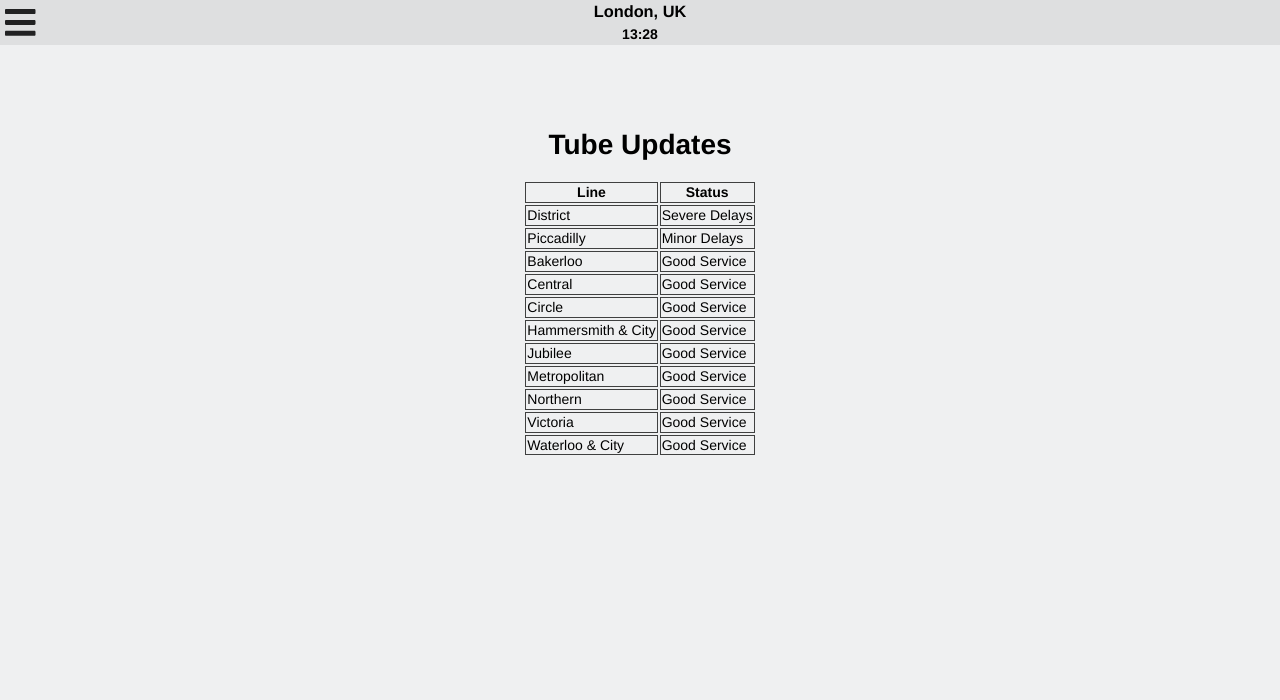
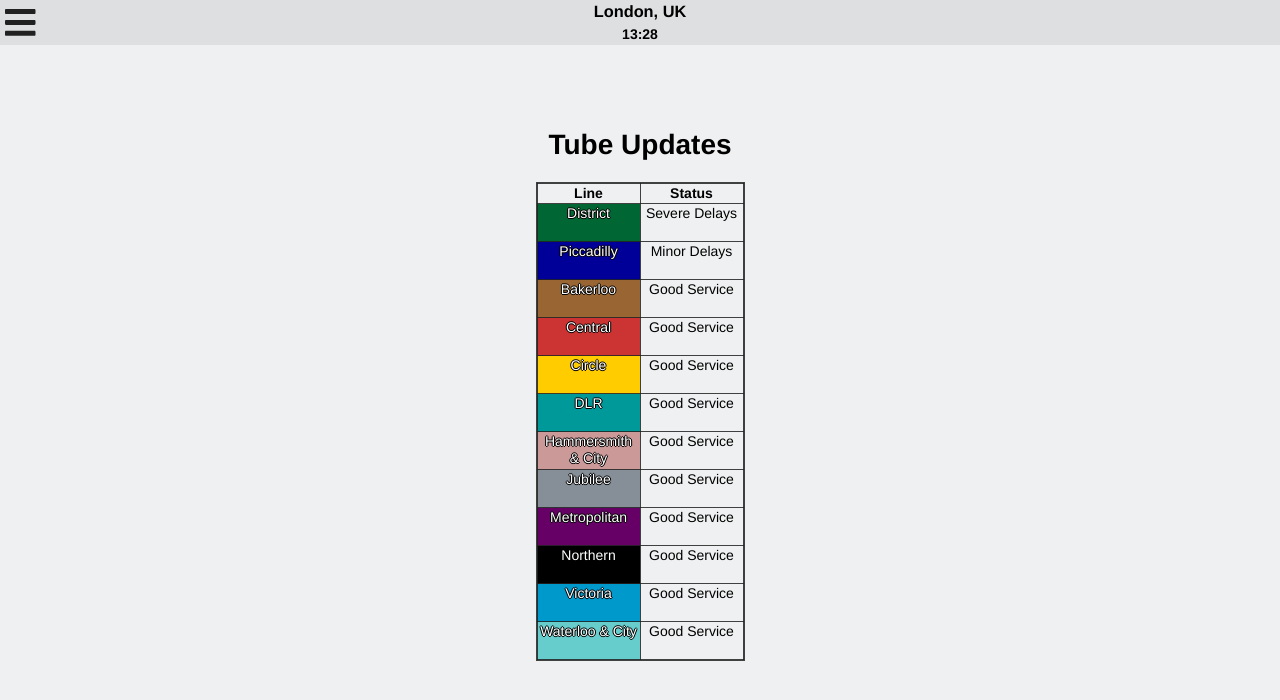
Before and after one commit to raihio/WeatherApp, a React (Create React App) app: page /travel in a window 1280 px wide. Shown: the top 700 px of the page. Built offline with nearby package versions, Linux system fonts and the light colour scheme.

Commit message:
tahmeed is reek

```diff
--- a/src/components/mainPage/index.js
+++ b/src/components/mainPage/index.js
@@ -97,7 +97,7 @@
             <div className="mainDiv">
                 <div id={"current"}>
                     <Skycons
-                        color='white'
+                        color='black'
                         icon={this.state.mainIcon}
                         autoplay={true}
                     />
@@ -107,38 +107,44 @@
                 <div id="tableWrapper">
                     <table>
                         <tr>
+                            <td className="title">Time</td>
+                            <td className="title">Temperature</td>
+                            <td className="title">Atmosphere</td>
+                            </tr>
+                        <tr>
                             <td>{this.state.two.time}</td>
                             <td>{this.state.two.temp}</td>
-                            <td><Skycons color='white' icon={this.state.two.icon} autoplay={true}/></td>
+                            <td><Skycons color='black' icon={this.state.two.icon} autoplay={true}/></td>
                         </tr>
                         <tr>
                             <td>{this.state.four.time}</td>
                             <td>{this.state.four.temp}</td>
-                            <td><Skycons color='white' icon={this.state.four.icon} autoplay={true}/></td>
+                            <td><Skycons color='black' icon={this.state.four.icon} autoplay={true}/></td>
                         </tr>
                         <tr>
                             <td>{this.state.six.time}</td>
                             <td>{this.state.six.temp}</td>
-                            <td><Skycons color='white' icon={this.state.six.icon} autoplay={true}/></td>
+                            <td><Skycons color='black' icon={this.state.six.icon} autoplay={true}/></td>
                         </tr>
                         <tr>
                             <td>{this.state.eight.time}</td>
                             <td>{this.state.eight.temp}</td>
-                            <td><Skycons color='white' icon={this.state.eight.icon} autoplay={true}/></td>
+                            <td><Skycons color='black' icon={this.state.eight.icon} autoplay={true}/></td>
                         </tr>
                         <tr>
                             <td>{this.state.ten.time}</td>
                             <td>{this.state.ten.temp}</td>
-                            <td><Skycons color='white' icon={this.state.ten.icon} autoplay={true}/></td>
+                            <td><Skycons color='black' icon={this.state.ten.icon} autoplay={true}/></td>
                         </tr>
                         <tr>
                             <td>{this.state.twelve.time}</td>
                             <td>{this.state.twelve.temp}</td>
-                            <td><Skycons color='white' icon={this.state.twelve.icon} autoplay={true}/></td>
+                            <td><Skycons color='black' icon={this.state.twelve.icon} autoplay={true}/></td>
                         </tr>
                     </table>
                 </div>
             </div>
+
         )
     }
 }
--- a/src/components/mainPage/style.css
+++ b/src/components/mainPage/style.css
@@ -1,6 +1,14 @@
 #mainDiv {
     margin: 0 auto;
     width: fit-content;
+}
+
+#current{
+    height: 180px;
+}
+
+#tableWrapper{
+    padding-top: 55px;
 }
 
 #tableWrapper table, th, td {
@@ -8,28 +16,22 @@
     border-collapse: collapse;
     margin: 0 auto;
     width: fit-content;
-    height: fit-content;
 }
-
-#current {
-
-}
-
-#tableWrapper tr:nth-child(even) {background-color: rgba(215, 215, 215, 0.85);}
 
 #tableWrapper td {
     text-align: center;
-    padding: 7px;
+    padding: 1px;
     width: 100px;
-    height: 50px;
+    height: 45px;
 }
 
 #farenDiv {
     position: relative;
-    bottom: 43px;
-    left: 120px;
+    left: 59px;
     width: fit-content;
     margin: 0 auto;
+    font-size: 170%;
+    bottom: 65px;
 }
 
 #farenDiv h1 {
@@ -38,10 +40,11 @@
 
 #celsDiv {
     position: relative;
-    right: 120px;
-    bottom: 10px;
+    right: 53px;
     width: fit-content;
     margin: 0 auto;
+    font-size: 170%;
+    bottom: 8px;
 }
 
 #celsDiv h1 {
--- a/src/components/tubeUpdates/index.js
+++ b/src/components/tubeUpdates/index.js
@@ -1,69 +1,76 @@
 import React, {h, Component} from 'react';
+import styles from './styles.css';
+
 
 export default class TubeUpdates extends Component{
     render(){
         return(
             <div align="center">
                 <h1> Tube Updates </h1>
-                <table >
+                <table>
+                    <div id="train">
                     <tr>
                         <th>Line</th>
                         <th>Status</th>
                     </tr>
                     <tr>
-                        <td>District</td>
+                        <td className="District">District</td>
                         <td>Severe Delays</td>
                     </tr>
 
                     <tr>
-                        <td>Piccadilly</td>
+                    <td className="Piccadilly">Piccadilly</td>
                         <td>Minor Delays</td>
                     </tr>
 
                     <tr>
-                        <td>Bakerloo</td>
+                    <td className="Bakerloo">Bakerloo</td>
                         <td>Good Service</td>
                     </tr>
 
                     <tr>
-                        <td>Central</td>
+                    <td className="Central">Central</td>
                         <td>Good Service</td>
                     </tr>
 
                     <tr>
-                        <td>Circle</td>
+                    <td className="Circle">Circle</td>
+                        <td>Good Service</td>
+                    </tr>
+                    <tr>
+                    <td className="DLR">DLR</td>
+                        <td>Good Service</td>
+                    </tr>
+                    <tr>
+                    <td className="Hammersmith">Hammersmith & City</td>
                         <td>Good Service</td>
                     </tr>
 
                     <tr>
-                        <td>Hammersmith & City</td>
+                    <td className="Jubilee">Jubilee</td>
                         <td>Good Service</td>
                     </tr>
 
                     <tr>
-                        <td>Jubilee</td>
+                    <td className="Metropolitan">Metropolitan</td>
                         <td>Good Service</td>
                     </tr>
 
                     <tr>
-                        <td>Metropolitan</td>
+                    <td className="Northern">Northern</td>
                         <td>Good Service</td>
                     </tr>
 
                     <tr>
-                        <td>Northern</td>
+                    <td className="Victoria">Victoria</td>
                         <td>Good Service</td>
                     </tr>
 
                     <tr>
-                        <td >Victoria</td>
+                    <td className="Waterloo">Waterloo & City</td>
                         <td>Good Service</td>
                     </tr>
-
-                    <tr>
-                        <td>Waterloo & City</td>
-                        <td>Good Service</td>
-                    </tr>
+                    </div>
                 </table>
             </div>
 
--- /dev/null
+++ b/src/components/tubeUpdates/styles.css
@@ -0,0 +1,71 @@
+#train{
+    border: 1px solid rgba(34, 34, 34, 0.85);
+    border-collapse: collapse;
+}
+
+#train td {
+    text-align: center;
+    padding: 1px;
+    width: 100px;
+    height: 35px;
+}
+.Bakerloo{
+    background-color: 	#996633;
+    color: white;
+    text-shadow: 1px 0 0 #000, 0 -1px 0 #000, 0 1px 0 #000, -1px 0 0 #000;
+}
+.Central{
+    background-color: #CC3333;
+    color: white;
+    text-shadow: 1px 0 0 #000, 0 -1px 0 #000, 0 1px 0 #000, -1px 0 0 #000;
+}
+.Circle{
+    background-color: #FFCC00;
+    color: white;
+    text-shadow: 1px 0 0 #000, 0 -1px 0 #000, 0 1px 0 #000, -1px 0 0 #000;
+}
+.District{
+    background-color: #006633;
+    color: white;
+    text-shadow: 1px 0 0 #000, 0 -1px 0 #000, 0 1px 0 #000, -1px 0 0 #000;
+}
+.Hammersmith{
+    background-color: #CC9999;
+    color: white;
+    text-shadow: 1px 0 0 #000, 0 -1px 0 #000, 0 1px 0 #000, -1px 0 0 #000;
+}
+.Jubilee{
+    background-color: #868F98;
+    color: white;
+    text-shadow: 1px 0 0 #000, 0 -1px 0 #000, 0 1px 0 #000, -1px 0 0 #000;
+}
+.Metropolitan{
+    background-color: #660066;
+    color: white;
+    text-shadow: 1px 0 0 #000, 0 -1px 0 #000, 0 1px 0 #000, -1px 0 0 #000;
+}
+.Northern{
+    background-color: #000000;
+    color: white;
+    text-shadow: 1px 0 0 #000, 0 -1px 0 #000, 0 1px 0 #000, -1px 0 0 #000;
+}
+.Piccadilly{
+    background-color: #000099;
+    color: white;
+    text-shadow: 1px 0 0 #000, 0 -1px 0 #000, 0 1px 0 #000, -1px 0 0 #000;
+}
+.Victoria{
+    background-color: #0099CC;
+    color: white;
+    text-shadow: 1px 0 0 #000, 0 -1px 0 #000, 0 1px 0 #000, -1px 0 0 #000;
+}
+.Waterloo{
+    background-color: #66CCCC;
+    color: white;
+    text-shadow: 1px 0 0 #000, 0 -1px 0 #000, 0 1px 0 #000, -1px 0 0 #000;
+}
+.DLR{
+    background-color: #009999;
+    color: white;
+    text-shadow: 1px 0 0 #000, 0 -1px 0 #000, 0 1px 0 #000, -1px 0 0 #000;
+}
--- a/src/components/weeklyWeather/index.js
+++ b/src/components/weeklyWeather/index.js
@@ -92,46 +92,52 @@
             <div className="tableWrap">
                 <table>
                     <tr>
+                        <td className="cell">Day</td>
+                        <td className="cell">Tmperature</td>
+                        <td className="cell">Atmosphere</td>
+                        <td className="cell">Render</td>
+                        </tr>
+                    <tr>
                         <td className="cell">{this.state.one.day}</td>
                         <td className="cell">{this.state.one.temp}</td>
                         <td className="cell">{this.state.one.summary}</td>
-                        <td className="imageCell"><Skycons color='white' icon={this.state.one.icon} autoplay={true}/></td>
+                        <td className="imageCell"><Skycons color='black' icon={this.state.one.icon} autoplay={true}/></td>
                     </tr>
                     <tr>
                         <td className="cell">{this.state.two.day}</td>
                         <td className="cell">{this.state.two.temp}</td>
                         <td className="cell">{this.state.two.summary}</td>
-                        <td className="imageCell"><Skycons color='white' icon={this.state.two.icon} autoplay={true}/></td>
+                        <td className="imageCell"><Skycons color='black' icon={this.state.two.icon} autoplay={true}/></td>
                     </tr>
                     <tr>
                         <td className="cell">{this.state.three.day}</td>
                         <td className="cell">{this.state.three.temp}</td>
                         <td className="cell">{this.state.three.summary}</td>
-                        <td className="imageCell"><Skycons color='white' icon={this.state.three.icon} autoplay={true}/></td>
+                        <td className="imageCell"><Skycons color='black' icon={this.state.three.icon} autoplay={true}/></td>
                     </tr>
                     <tr>
                         <td className="cell">{this.state.four.day}</td>
                         <td className="cell">{this.state.four.temp}</td>
                         <td className="cell">{this.state.four.summary}</td>
-                        <td className="imageCell"><Skycons color='white' icon={this.state.four.icon} autoplay={true}/></td>
+                        <td className="imageCell"><Skycons color='black' icon={this.state.four.icon} autoplay={true}/></td>
                     </tr>
                     <tr>
                         <td className="cell">{this.state.five.day}</td>
                         <td className="cell">{this.state.five.temp}</td>
                         <td className="cell">{this.state.five.summary}</td>
-                        <td className="imageCell"><Skycons color='white' icon={this.state.five.icon} autoplay={true}/></td>
+                        <td className="imageCell"><Skycons color='black' icon={this.state.five.icon} autoplay={true}/></td>
                     </tr>
                     <tr>
                         <td className="cell">{this.state.six.day}</td>
                         <td className="cell">{this.state.six.temp}</td>
                         <td className="cell">{this.state.six.summary}</td>
-                        <td className="imageCell"><Skycons color='white' icon={this.state.six.icon} autoplay={true}/></td>
+                        <td className="imageCell"><Skycons color='black' icon={this.state.six.icon} autoplay={true}/></td>
                     </tr>
                     <tr>
                         <td className="cell">{this.state.seven.day}</td>
                         <td className="cell">{this.state.seven.temp}</td>
                         <td className="cell">{this.state.seven.summary}</td>
-                        <td className="imageCell"><Skycons color='white' icon={this.state.seven.icon} autoplay={true}/></td>
+                        <td className="imageCell"><Skycons color='black' icon={this.state.seven.icon} autoplay={true}/></td>
                     </tr>
                 </table>
             </div>
--- a/src/components/weeklyWeather/style.css
+++ b/src/components/weeklyWeather/style.css
@@ -1,6 +1,8 @@
 .tableWrap {
     margin: 25px auto;
     width: fit-content;
+    border: 1px solid rgba(34, 34, 34, 0.85);
+    border-collapse: collapse;
 }
 
 .tableWrap table, th, td {
@@ -8,17 +10,17 @@
     border-collapse: collapse;
 }
 
-.tableWrap tr:nth-child(even) {background-color: rgba(215, 215, 215, 0.75);}
+.tableWrap tr:nth-child(even) {background-color: rgba(0, 0, 0, 0);}
 
 .cell {
     text-align: center;
-    padding: 7px;
+    padding: 5.5px;
     width: fit-content;
     height: 50px;
 }
 
 .imageCell {
-    padding: 7px;
+    padding: 5.5px;
     width: 100px;
     height: 50px;
 }
```
